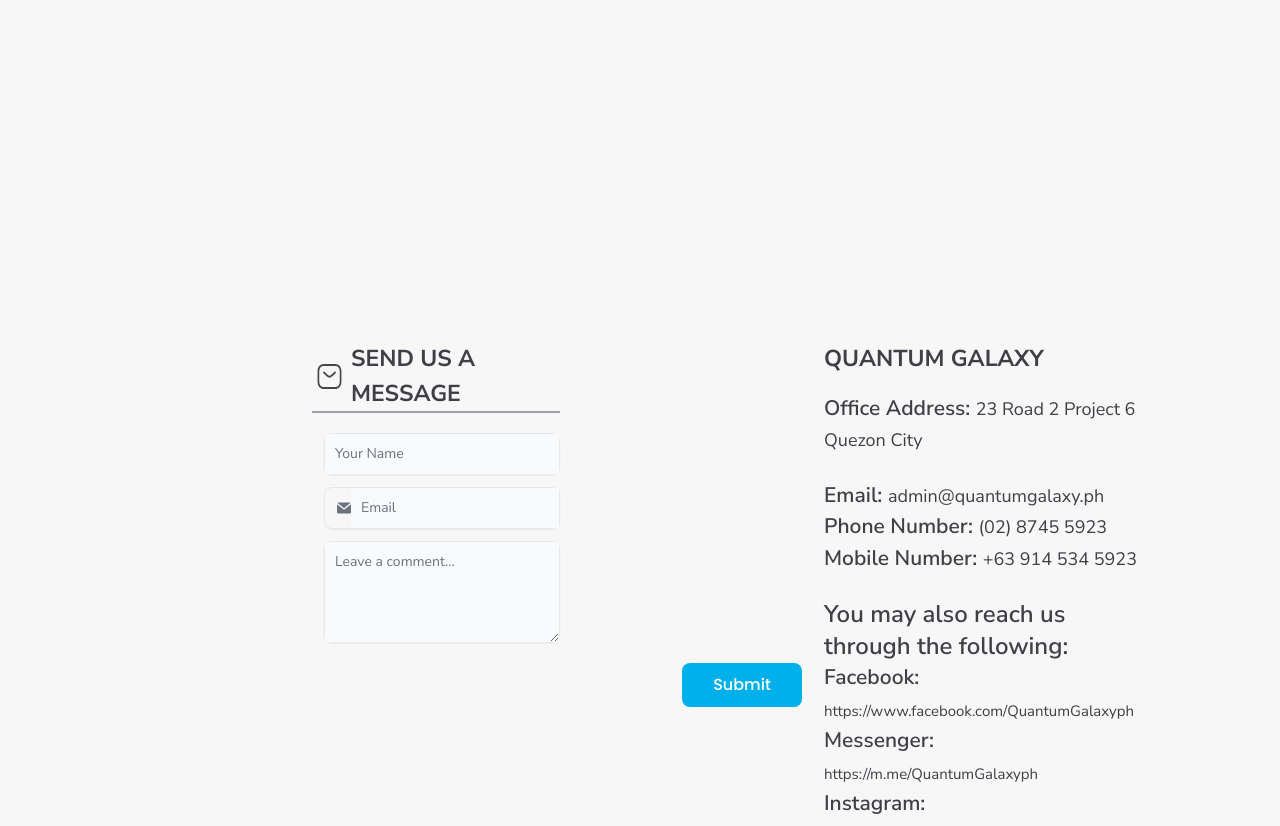
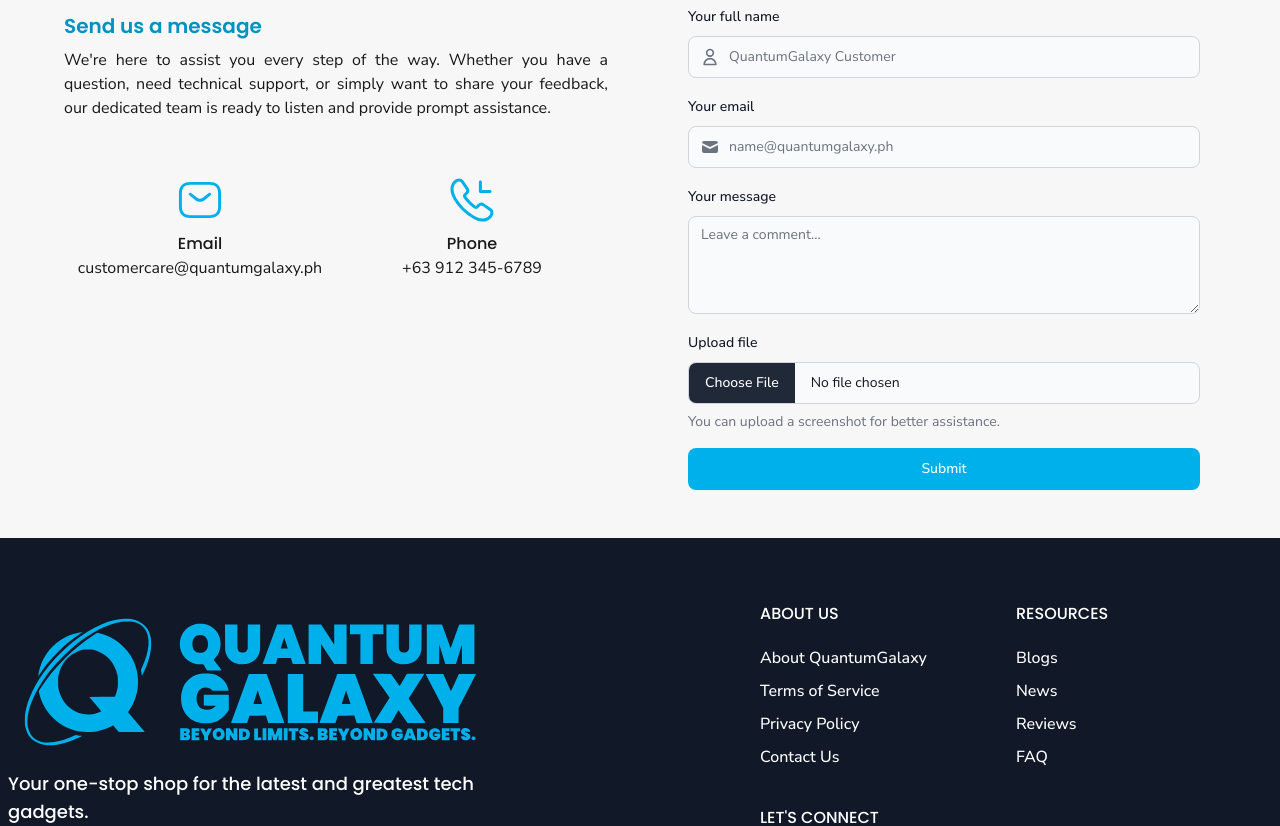
Before and after one commit to ricohermosoryan/Mini-Project-2, a React (Vite) app: page /contact in a window 1280 px wide. Shown: the part 500-1326 px from the top of the page. Built offline with nearby package versions, Linux system fonts and the light colour scheme.

Commit message:
Change Contact Us page design

```diff
--- a/src/components/pages/ContactUs.jsx
+++ b/src/components/pages/ContactUs.jsx
@@ -1,10 +1,12 @@
-import React, { useEffect } from "react";
-import message from "../../assets/sendmessage.svg";
-import { motion } from "framer-motion";
+'use client'
+
+import React, { useEffect, useState } from "react";
 import PageTransition from "../PageTransition";
 import { Link } from "react-router-dom";
 import { Breadcrumb } from "flowbite-react";
 import contactBanner from "../../assets/contact.svg";
+import emailIcon from "../../assets/sms_1.svg";
+import callIcon from "../../assets/call-incoming.svg";
 
 export default function ContactUs() {
   useEffect(() => {
@@ -17,6 +19,29 @@ export default function ContactUs() {
       window.scrollTo(0, 48);
     }
   }, []);
+
+  const [formData, setFormData] = useState({
+    name: "",
+    email: "",
+    comment: "",
+  });
+
+  const [message, setMessage] = useState("");
+
+  const handleSubmit = (e) => {
+    e.preventDefault();
+
+    // Check if all required fields are completed
+    if (formData.name && formData.email && formData.comment) {
+      setMessage("Message sent.");
+    } else if (!formData.name) {
+      setMessage("Please enter your full name.");
+    } else if (!formData.email) {
+      setMessage("Please enter your email address.");
+    } else if (!formData.comment) {
+      setMessage("Please enter your message.");
+    }
+  };
 
   return (
     <>
@@ -44,128 +69,85 @@ export default function ContactUs() {
           </div>
         </div>
 
-        <div className="mt-[100px] md:mt-[180px] md:flex lg:mt-[370px] lg:mx-[300px]">
-          <div className="container lg:w-[40%]">
-            <div className=" text-zinc-700 text-[23px] font-bold flex mx-4 gap-2">
-              <img src={message} alt="image" className="w-[27px]" />
-              SEND US A MESSAGE
-            </div>
-            <div className=" h-[0px] border border-zinc-400 mx-3"></div>
-            <div className="input mt-5 ms-3">
-              <form>
-                <div className="border rounded-lg shadow-sm mx-3 ">
-                  <input
-                    type="text"
-                    id="input-group-1"
-                    className="bg-gray-50 border-gray-300 text-gray-900 text-sm  block w-full p-2.5 border-none outline-none focus:ring-0 focus:border-none"
-                    placeholder="Your Name"
-                  />
-                </div>
-
-                <div className=" border rounded-lg flex items-center shadow-sm mx-3 mt-3">
-                  <svg
-                    className="w-4 h-4 text-gray-500 dark:text-gray-400 ms-3"
-                    aria-hidden="true"
-                    xmlns="http://www.w3.org/2000/svg"
-                    fill="currentColor"
-                    viewBox="0 0 20 16"
-                  >
-                    <path d="m10.036 8.278 9.258-7.79A1.979 1.979 0 0 0 18 0H2A1.987 1.987 0 0 0 .641.541l9.395 7.737Z" />
-                    <path d="M11.241 9.817c-.36.275-.801.425-1.255.427-.428 0-.845-.138-1.187-.395L0 2.6V14a2 2 0 0 0 2 2h16a2 2 0 0 0 2-2V2.5l-8.759 7.317Z" />
-                  </svg>
-                  <input
-                    type="text"
-                    id="input-group-1"
-                    className="bg-gray-50 border-gray-300 text-gray-900 text-sm  block w-full p-2.5 border-none outline-none focus:ring-0 focus:border-none"
-                    placeholder="Email"
-                  />
-                </div>
-                <div className="border rounded-lg shadow-sm mx-3 mt-3">
-                  <textarea
-                    id="message"
-                    rows="4"
-                    className="block p-2.5 w-full text-sm text-gray-900 bg-gray-50 border-none focus:ring-0 focus:border-none"
-                    placeholder="Leave a comment..."
-                  ></textarea>
-                </div>
-              </form>
-
-              <motion.button
-                type="submit"
-                className="grow text-white heading bg-quantum hover:bg-dark-quantum focus:outline-none font-medium rounded-lg text-base w-[120px] ms-[230px] px-5 py-2.5 text-center mt-5 mx-3 md:ms-[280px] lg:ms-[370px]"
-                whileHover={{ scale: 1.2 }}
-                whileTap={{ scale: 0.9 }}
-                transition={{ type: "spring", stiffness: 400, damping: 17 }}
-              >
-                Submit
-              </motion.button>
+        <div className="container mx-auto px-4 sm:px-8 md:px-12 lg:px-16 my-8 flex flex-wrap w-full">
+          <div className="lg:w-1/2 w-full text-justify lg:pr-8">
+            <h2 className="heading text-xl my-2 text-dark-quantum">Send us a message</h2>
+            <p>We're here to assist you every step of the way. Whether you have a question, need technical support, or simply want to share your feedback, our dedicated team is ready to listen and provide prompt assistance.</p>
+            <div className="flex w-full my-12">
+              <Link to="mailto:customercare@quantumgalaxy.ph" className="w-1/2 items-center flex flex-col text-center">
+                <img src={emailIcon} className="w-12 h-12 aspect-square my-2" />
+                <p className="heading font-medium">Email</p>
+                <p className="sm:hidden">customercare@<br />quantumgalaxy.ph</p>
+                <p className="hidden sm:block">customercare@quantumgalaxy.ph</p>
+              </Link>
+              <Link to="tel:+639123456789" className="w-1/2 items-center flex flex-col">
+                <img src={callIcon} className="w-12 h-12 aspect-square my-2" />
+                <p className="heading font-medium">Phone</p>
+                <p className="">+63 912 345-6789</p>
+              </Link>
             </div>
           </div>
 
-          <div className="quantumpage lg:w-[60%] lg:ms-[240px]">
-            <div className=" text-zinc-700 text-[23px] font-bold mt-4 mx-3 md:mt-0">
-              QUANTUM GALAXY
-            </div>
-            <div className="mx-3 mt-4">
-              <span className="text-zinc-700 text-[21px] font-semibold ">
-                Office Address:{" "}
-                <span className="text-zinc-700 text-[18px] font-normal ">
-                  23 Road 2 Project 6 Quezon City
-                </span>
-              </span>
-            </div>
-            <div className="mx-3 mt-6">
-              <span className="text-zinc-700 text-[21px] font-semibold ">
-                Email:{" "}
-                <span className="text-zinc-700 text-[18px] font-normal ">
-                  admin@quantumgalaxy.ph
-                </span>
-              </span>{" "}
-              <br />
-              <span className="text-zinc-700 text-[21px] font-semibold ">
-                Phone Number:{" "}
-                <span className="text-zinc-700 text-[18px] font-normal ">
-                  (02) 8745 5923
-                </span>
-              </span>
-              <br />
-              <span className="text-zinc-700 text-[21px] font-semibold ">
-                Mobile Number:{" "}
-                <span className="text-zinc-700 text-[18px] font-normal ">
-                  +63 914 534 5923
-                </span>
-              </span>
-            </div>
-            <div className="mx-3 mt-6">
+          {/* MESSAGE FORM */}
+          <div className="w-full lg:w-1/2 lg:pl-8 justify-center ">
+
+            <form className="flex max-w-lg flex-col gap-4 mx-auto" onSubmit={handleSubmit}>
               <div>
-                <span className="text-zinc-700 text-2xl font-semibold">
-                  You may also reach us through the following:
-                </span>
-                <span className="text-zinc-700 text-xl font-semibold "> </span>
+                {/* NAME INPUT */}
+                <div className="mb-2 block">
+                  <label className="text-sm font-medium text-gray-900 dark:text-white" htmlFor="name">Your full name</label>
+                </div>
+                <div className="flex">
+                  <div className="relative w-full">
+                    <div className="absolute inset-y-0 left-0 flex items-center pl-3">
+                      <svg stroke="currentColor" fill="none" strokeWidth="2" viewBox="0 0 24 24" aria-hidden="true" className="h-5 w-5 text-gray-500 dark:text-gray-400" height="1em" width="1em" xmlns="http://www.w3.org/2000/svg"><path strokeLinecap="round" strokeLinejoin="round" d="M16 7a4 4 0 11-8 0 4 4 0 018 0zM12 14a7 7 0 00-7 7h14a7 7 0 00-7-7z"></path></svg>
+                    </div>
+                    <input className="block w-full border disabled:cursor-not-allowed disabled:opacity-50 bg-gray-50 border-gray-300 text-gray-900 focus:border-transparent focus:ring-cyan-400 dark:border-gray-600 dark:bg-gray-700 dark:text-white dark:placeholder-gray-400 dark:focus:border-transparent dark:focus:ring-cyan-400 p-2.5 text-sm pl-10 rounded-lg" id="name" type="text" placeholder="QuantumGalaxy Customer" value={formData.name} onChange={(e) => setFormData({ ...formData, name: e.target.value })} required="" autoComplete="off" />
+                  </div>
+                </div>
               </div>
-              <span className="text-zinc-700 text-[21px] font-semibold ">
-                Facebook:{" "}
-                <span className="text-zinc-700 text-[15px] font-normal ">
-                  https://www.facebook.com/QuantumGalaxyph
-                </span>
-              </span>
-              <br />
-              <span className="text-zinc-700 text-[21px] font-semibold ">
-                Messenger: <br />
-                <span className="text-zinc-700 text-[15px] font-normal ">
-                  https://m.me/QuantumGalaxyph
-                </span>
-              </span>
-              <br />
-              <span className="text-zinc-700 text-[21px] font-semibold ">
-                Instagram:{" "}
-                <span className="text-zinc-700 text-[15px] font-normal ">
-                  https://www.instagram.com/QuantumGalaxyph
-                </span>
-              </span>
-            </div>
+              <div>
+                {/* EMAIL INPUT */}
+                <div className="mb-2 block">
+                  <label className="text-sm font-medium text-gray-900 dark:text-white" htmlFor="email">Your email</label>
+                </div>
+                <div className="flex">
+                  <div className="relative w-full">
+                    <div className="absolute inset-y-0 left-0 flex items-center pl-3">
+                      <svg stroke="currentColor" fill="currentColor" strokeWidth="0" viewBox="0 0 20 20" aria-hidden="true" className="h-5 w-5 text-gray-500 dark:text-gray-400" height="1em" width="1em" xmlns="http://www.w3.org/2000/svg"><path d="M2.003 5.884L10 9.882l7.997-3.998A2 2 0 0016 4H4a2 2 0 00-1.997 1.884z"></path><path d="M18 8.118l-8 4-8-4V14a2 2 0 002 2h12a2 2 0 002-2V8.118z"></path></svg>
+                    </div>
+                    <input className="block w-full border disabled:cursor-not-allowed disabled:opacity-50 bg-gray-50 border-gray-300 text-gray-900 focus:border-transparent focus:ring-cyan-400 dark:border-gray-600 dark:bg-gray-700 dark:text-white dark:placeholder-gray-400 dark:focus:border-transparent dark:focus:ring-cyan-400 p-2.5 text-sm pl-10 rounded-lg" id="email" type="email" placeholder="name@quantumgalaxy.ph" value={formData.email} onChange={(e) => setFormData({ ...formData, email: e.target.value })} required="" autoComplete="off" />
+                  </div>
+                </div>
+              </div>
+              <div>
+                {/* COMMENT INPUT */}
+                <div className="mb-2 block">
+                  <label className="text-sm font-medium text-gray-900 dark:text-white" htmlFor="comment">Your message</label>
+                </div>
+                <textarea className="block w-full rounded-lg border disabled:cursor-not-allowed disabled:opacity-50 text-sm bg-gray-50 border-gray-300 text-gray-900 focus:border-transparent focus:ring-cyan-400 dark:border-gray-600 dark:bg-gray-700 dark:text-white dark:placeholder-gray-400 dark:focus:border-transparent dark:focus:ring-cyan-400" id="comment" placeholder="Leave a comment..." required="" rows="4" value={formData.comment} onChange={(e) => setFormData({ ...formData, comment: e.target.value })}></textarea>
+              </div>
+              <div>
+                {/* FILE INPUT */}
+                <div className="mb-2 block">
+                  <label className="text-sm font-medium text-gray-900 dark:text-white" htmlFor="file">Upload file</label>
+                </div>
+                <div className="flex">
+                  <div className="relative w-full">
+                    <input className="rounded-lg overflow-hidden block w-full border disabled:cursor-not-allowed disabled:opacity-50 bg-gray-50 border-gray-300 text-gray-900 focus:border-transparent focus:ring-cyan-400 dark:border-gray-600 dark:bg-gray-700 dark:text-white dark:placeholder-gray-400 dark:focus:border-transparent dark:focus:ring-cyan-400 text-sm" id="file" type="file" />
+                  </div>
+                </div>
+                <p className="mt-2 text-sm text-gray-500 dark:text-gray-400">You can upload a screenshot for better assistance.</p>
+              </div>
+              <button type="submit" className="group flex items-center justify-center p-0.5 text-center font-medium relative focus:z-10 focus:outline-none text-white bg-quantum border border-transparent enabled:hover:bg-dark-quantum focus:ring-cyan-300 dark:bg-cyan-600 dark:enabled:hover:bg-quantum dark:focus:ring-cyan-800 rounded-lg focus:ring-2">
+                <span className="flex items-center transition-all duration-200 rounded-md text-sm px-4 py-2">Submit</span>
+              </button>
+              {message && <p className="text-sm text-dark-quantum">{message}</p>}
+            </form>
           </div>
+
         </div>
+
       </PageTransition>
     </>
   );
```
Also changed, not shown: src/assets/call-incoming.svg (added), src/assets/sms_1.svg (added).
